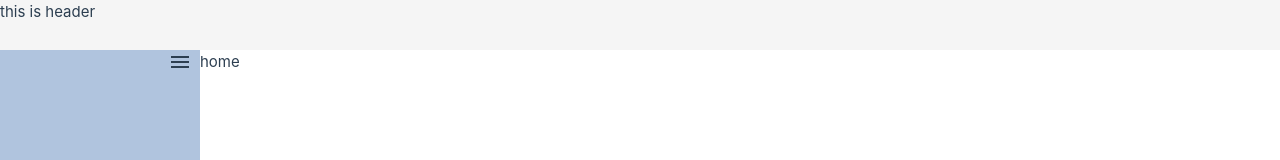
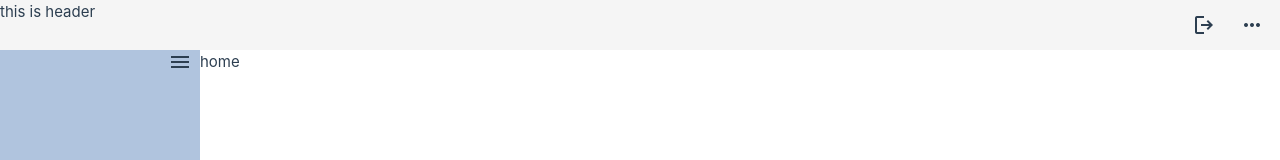
Before and after one commit to kazuya-wata-nabe/vue-dashboard, a Vue app: page / in a window 1280 px wide. Shown: the top 160 px of the page. Built offline with nearby package versions, Linux system fonts and the light colour scheme.

Commit message:
ヘッダー作成

```diff
--- a/src/components/layout/public/MainLayout.vue
+++ b/src/components/layout/public/MainLayout.vue
@@ -32,7 +32,7 @@ const toggle = () => slim.value = !slim.value
   ;
 
   &.slim {
-    grid-template-columns: 80px 1fr;
+    grid-template-columns: 50px 1fr;
   }
 }
 
--- a/src/components/layout/public/SideMenu.vue
+++ b/src/components/layout/public/SideMenu.vue
@@ -7,7 +7,7 @@ defineEmits<{ "toggle": [] }>()
 
 <template>
   <FlexBox class="column aside">
-    <FlexBox class="row menu-icon">
+    <FlexBox class="row menu-icon" :class="{ slim }">
       <span class="material-symbols-outlined" :class="{ slim }" @click="$emit('toggle')"></span>
     </FlexBox>
   </FlexBox>
@@ -21,8 +21,13 @@ defineEmits<{ "toggle": [] }>()
 }
 
 .menu-icon {
+  padding: 0 8px;
   justify-content: end;
-  padding: 0 8px;
+
+  &.slim {
+    padding: 0 0;
+    justify-content: center;
+  }
 }
 
 .material-symbols-outlined {
--- a/src/components/layout/public/TheHeader.vue
+++ b/src/components/layout/public/TheHeader.vue
@@ -1,15 +1,39 @@
 <script lang="ts" setup>
+import FlexBox from '@/components/parts/FlexBox.vue';
+import { useRouter } from 'vue-router';
+
+const router = useRouter()
+const onClickLogout = () => router.replace({ name: "login" })
 </script>
 
 <template>
-  <div class="header">
+  <FlexBox class="row header">
     this is header
-  </div>
+    <FlexBox class="row icons" gap="24">
+      <span class="material-symbols-outlined" @click="onClickLogout">
+        logout
+      </span>
+      <span class="material-symbols-outlined">
+        more_horiz
+      </span>
+    </FlexBox>
+  </FlexBox>
 </template>
 
 <style scoped>
 .header {
+  grid-area: header;
   background: whitesmoke;
-  grid-area: header;
+  justify-content: space-between;
+}
+
+.icons {
+  place-content: center;
+  place-items: center;
+  padding: 0 16px;
+}
+
+.material-symbols-outlined {
+  cursor: pointer;
 }
 </style>
--- a/src/components/parts/FlexBox.vue
+++ b/src/components/parts/FlexBox.vue
@@ -1,7 +1,7 @@
 <script setup lang="ts">
 const props = defineProps<{
   class: `row${string}` | `column${string}`
-  gap?: 16 | 24 | 32
+  gap?: "16" | "24" | "32"
 }>()
 
 const gap = `gap${props.gap ?? 8}`
```
Also changed, not shown: src/assets/main.css (line endings or trailing spaces).
